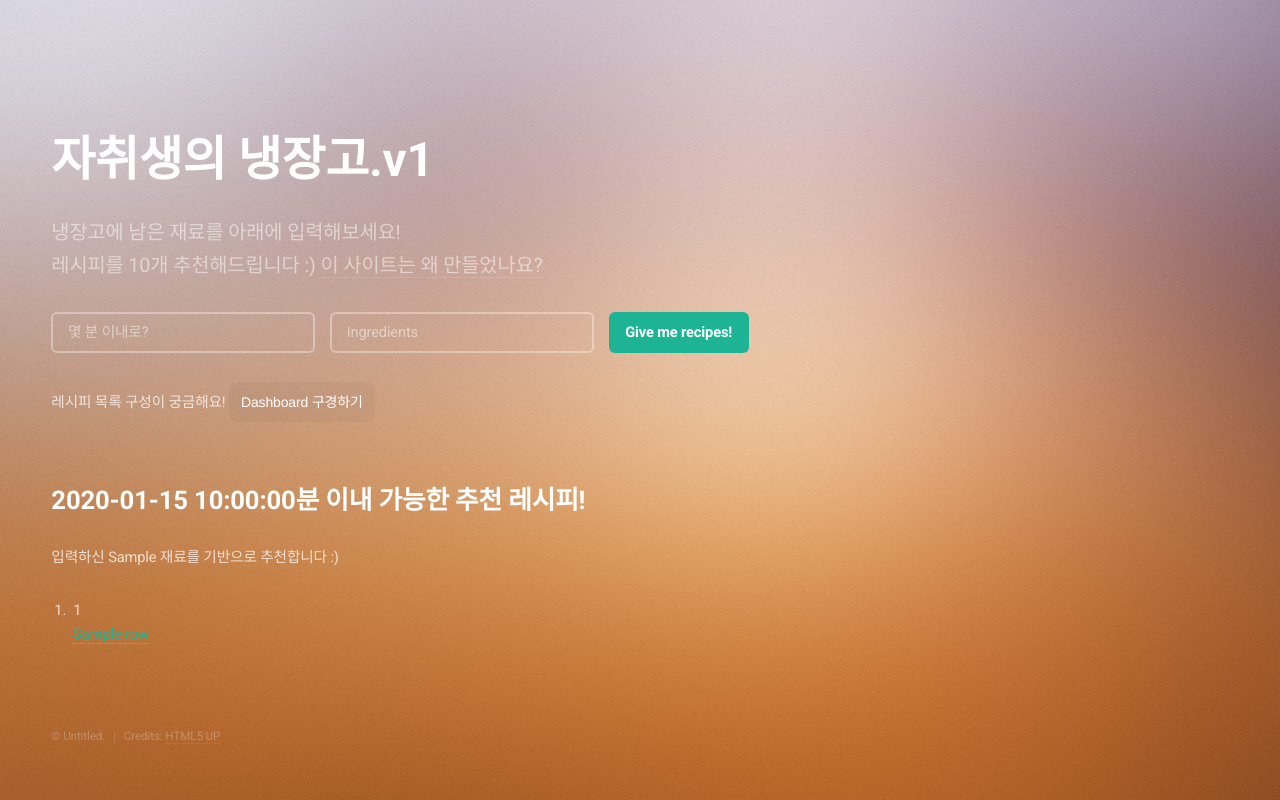
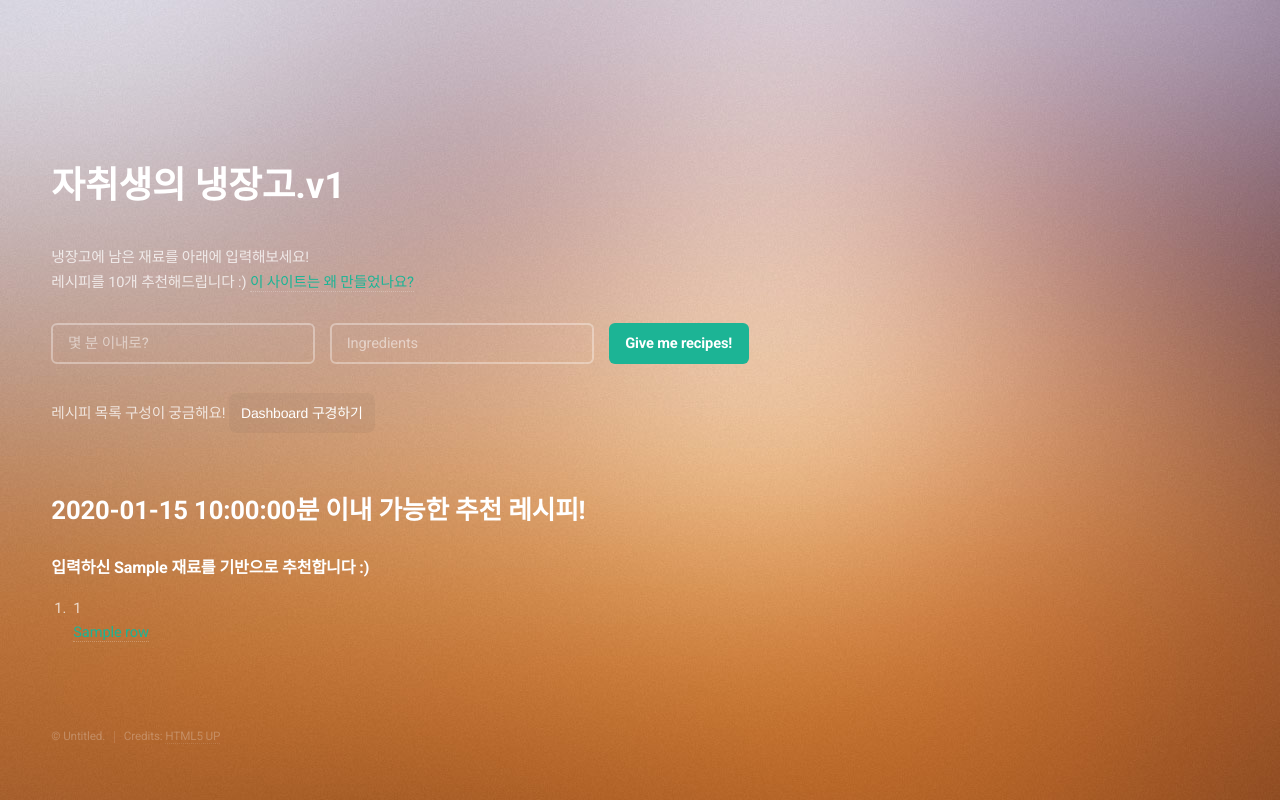
Before and after one commit to jamsun9907/Recipe_recommendation, a Flask app: template templates/index.html in a window 1280 px wide. Run offline with Flask 2, Linux system fonts and the light colour scheme; the template is opened without the code that fills it: most values are stand-ins (such as "Sample title", 1, 10 or a date in 2020); parts of the project's set-up code (start-up, migrations or seed data) failed here and were passed over.

Commit message:
v1 final

```diff
--- a/app.py
+++ b/app.py
@@ -1,20 +1,14 @@
 from flask import Flask, request, render_template
 import pandas as pd
 import pickle
-from model import recommendation_model
+from model import recommendation_model # class 를 피클링한 경우 그 구조까지는 피클링되지 않기 때문에, 그 클레스를 임포트 해야한다.
 
 app = Flask(__name__)
 
-# Flask
+# model
 with open("model.pkl","rb") as fr:
     model = pickle.load(fr)
 
-
-# Open file (__main__ 이 부분 때문에 절대경로 기입해야 한다.)
-# 추가로 class 를 피클링한 경우 그 구조까지는 피클링되지 않기 때문에, 그 클레스를
-# 임포트 해야한다.
-
-## recipe는 sql에서 불러올 수 있도록 수정한다
 
 @app.route('/', methods=['GET', 'POST'])
 def index():
@@ -41,14 +35,16 @@ def index():
 
             # Export
             output = recommendation[['Recipe_name','Url']].values.tolist()
-            return render_template("index.html", recipes=output, my_ingredients=my_ingredients, cooking_time=cooking_time)
 
         except :
             return render_template("404.html")
+
+        return render_template("index.html", recipes=output, my_ingredients=my_ingredients, cooking_time=cooking_time)
 
 @app.route('/dashboard', methods =['GET','POST'])
 def dashboard():
     return render_template('dashboard.html')
 
+
 if __name__ == "__main__":
     app.run(debug=True)
--- a/scraping/Recipe_scrape_final.py
+++ b/scraping/Recipe_scrape_final.py
@@ -9,7 +9,7 @@ start = time.time()  # 시작 시간 저장
 
 
 # 1000page까지 가보자
-# 현재까지 40페이지 완료 200페이지까지 진행중
+# 현재까지 200페이지까지 완료
 for i in range(1, 201):
     print(f'Scraping {i}th page...\n')
 
--- a/static/main.css
+++ b/static/main.css
@@ -44,12 +44,6 @@ table {
   border-collapse: collapse;
   border-spacing: 0; }
 
-/* 내가 추가함 */
-/* body {
-  height: 100vh;
-  padding: 0;
-} */
-/* 여기까지 */
 body {
   -webkit-text-size-adjust: none; }
 
@@ -727,6 +721,7 @@ input[type="radio"] + label:before {
   opacity: 1.0; }
 
 /* Button */
+/* 내가 추가함 */
 a.button-2 {
   background-color: rgba(51, 51, 51, 0.05);
   border-radius: 8px;
@@ -750,7 +745,6 @@ a.button-2 {
   -webkit-user-select: none;
   touch-action: manipulation;
 }
-
 
 input[type="submit"],
 input[type="reset"],
@@ -808,11 +802,20 @@ button,
     .button {
       padding: 0; } }
 
+/* Header */
+/* 여기 내가 추가 */
+#header {
+  position: sticky;
+  top: 0;
+  z-index: 999;
+  padding-bottom: 40%;
+}
 
+#content {
+  margin-top: 100px;
+}
+/* 여기 내가 추가 */
 
-
-
-/* Header */
 #header h1 {
   font-size: 3.25em;
   margin: 0 0 0.55em 0; }
@@ -840,7 +843,7 @@ button,
   display: -webkit-flex;
   display: -ms-flex;
   display: flex;
-  position: relative; }
+  position: relative;}
   #signup-form input[type="text"],
   #signup-form input[type="password"],
   #signup-form input[type="email"] {
--- a/templates/index.html
+++ b/templates/index.html
@@ -3,18 +3,20 @@
 	<head>
 		<title>자취생의 레시피</title>
 		<meta charset="utf-8" />
-		<!-- <meta name="viewport" content="width=device-width, initial-scale=1, user-scalable=no" /> -->
+		<meta name="viewport" content="width=device-width, height=10000, initial-scale=1, user-scalable=yes" />
 		<link rel="stylesheet" href="{{ url_for('static', filename='main.css') }}">
 
 	</head>
 	<body class="is-preload">
 
 		<!-- Header -->
-			<header id="header">
+			<!-- <header id="header">
+
+			</header> -->
+
 			<h1>자취생의 냉장고.v1</h1>
 			<p>냉장고에 남은 재료를 아래에 입력해보세요!<br/>
 			레시피를 10개 추천해드립니다 :) <a href="https://iwannatakeabreakfromschool.tistory.com/15">이 사이트는 왜 만들었나요?</a></p>
-			</header>
 
 			<!-- Ingredients Form -->
 			<form id="signup-form" method="post" action="/">
@@ -23,21 +25,25 @@
 				<br>
 				<input type="submit" value="Give me recipes!" />
 			</form>
+		<!-- Ingredients Form -->
+			<!-- <form id="signup-form" method="post" action="/">
+				<input type="text" name="time" id="Ingredients" placeholder="몇 분 이내로?" />
+				<input type="text" name="ingre" id="Ingredients" placeholder="Ingredients" />
+				<br>
+				<input type="submit" value="Give me recipes!" />
+			</form> -->
 
 		<!-- Body -->
-			<body>
-				<p>레시피 목록 구성이 궁금해요! <a href="/dashboard" class="button-2">Dashboard 구경하기</a><p>
+		<p>레시피 목록 구성이 궁금해요! <a href="/dashboard" class="button-2">Dashboard 구경하기</a><p></p>
 			{% if recipes %}
 				<h2 class="print"><b>{{ cooking_time }}분 이내 가능한 추천 레시피!</b></h2>
-				<p>입력하신 {{ my_ingredients }} 재료를 기반으로 추천합니다 :)</p>
+				<h4>입력하신 {{ my_ingredients }} 재료를 기반으로 추천합니다 :)</h4>
 				<ol class="a">
 					{% for row in recipes %}
-					<li>{{ row[0] }}<br><a href={{ row[1] }}>{{ row[1] }}</a></li></li>
+						<li>{{ row[0] }}<br><a href={{ row[1] }}>{{ row[1] }}</a></li>
 					{% endfor %}
 				</ol>
-				</p>
 			{% endif %}
-			</body>
 
 		<!-- Footer -->
 			<footer id="footer">
```
Also changed, not shown: model.py (+8 -14 lines), 2 other files. Lines whose indentation alone changed are shown as unchanged.
